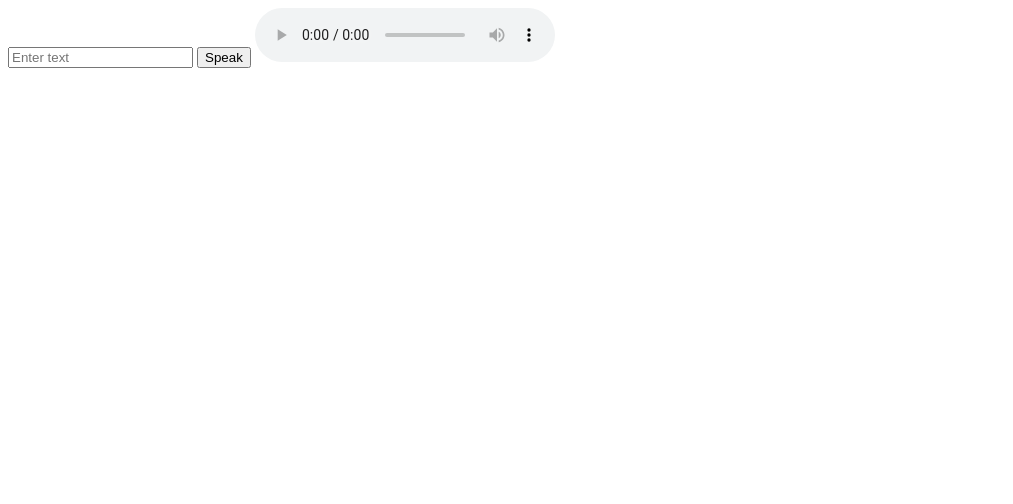
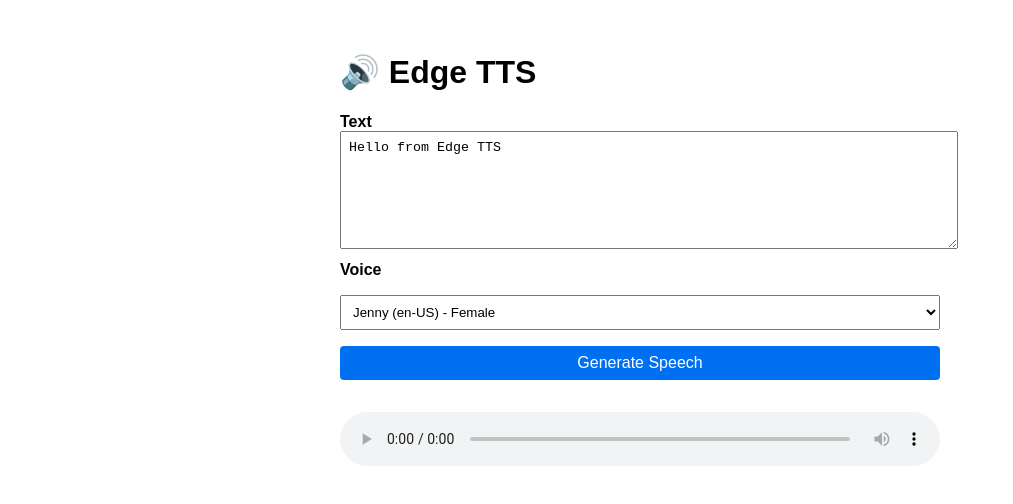
Before and after one commit to oppovincent81-vin/edge-tts-webapp, a website: page public/index.html in a window 1280 px wide. Shown: the whole page, without its empty margins (0-1013 px from the left). Drawn offline with Linux system fonts and the light colour scheme; no server answers.

Commit message:
Update index.html
new

```diff
--- a/public/index.html
+++ b/public/index.html
@@ -1,21 +1,88 @@
 <!DOCTYPE html>
 <html>
+<head>
+  <meta charset="UTF-8">
+  <title>Edge TTS Web App</title>
+  <style>
+    body { font-family: sans-serif; padding: 2rem; max-width: 600px; margin: auto; }
+    textarea { width: 100%; height: 100px; padding: 0.5rem; }
+    select, button { margin: 1rem 0; padding: 0.5rem; display: block; width: 100%; }
+    button { background: #0070f3; color: white; border: none; border-radius: 4px; cursor: pointer; font-size: 1rem; }
+    audio { width: 100%; margin-top: 1rem; }
+    label { font-weight: bold; display: block; margin-top: 0.5rem; }
+    #voiceSelect { width: 100%; }
+  </style>
+</head>
 <body>
-  <input id="text" placeholder="Enter text" />
-  <button id="speak">Speak</button>
-  <audio id="audio" controls></audio>
+  <h1>🔊 Edge TTS</h1>
+  <label for="textInput">Text</label>
+  <textarea id="textInput" placeholder="Type text to convert to speech...">Hello from Edge TTS</textarea>
+
+  <label for="voiceSelect">Voice</label>
+  <select id="voiceSelect"></select>
+
+  <button id="speakBtn">Generate Speech</button>
+  <audio id="audioPlayer" controls></audio>
+
   <script>
-    document.getElementById('speak').onclick = async () => {
-      const text = document.getElementById('text').value;
-      const res = await fetch('/synthesize', {
+    // Load voices when page loads
+    async function loadVoices() {
+      const select = document.getElementById('voiceSelect');
+      try {
+        const res = await fetch('/api/voices');
+        if (!res.ok) throw new Error('Failed to fetch voices');
+        const voices = await res.json();
+        voices.forEach(v => {
+          const opt = document.createElement('option');
+          opt.value = v.ShortName; // e.g. "en-US-JennyNeural"
+          opt.textContent = `${v.Name} (${v.Locale}) - ${v.Gender}`;
+          select.appendChild(opt);
+        });
+        // Pre-select a popular voice (optional)
+        select.value = 'en-US-JennyNeural';
+      } catch (err) {
+        console.error('Error loading voices:', err);
+        // Fallback to a default list if the API fails
+        const fallbackVoices = [
+          { ShortName: 'en-US-JennyNeural', Name: 'Jenny', Locale: 'en-US', Gender: 'Female' },
+          { ShortName: 'en-US-GuyNeural', Name: 'Guy', Locale: 'en-US', Gender: 'Male' },
+          { ShortName: 'en-GB-SoniaNeural', Name: 'Sonia', Locale: 'en-GB', Gender: 'Female' }
+        ];
+        fallbackVoices.forEach(v => {
+          const opt = document.createElement('option');
+          opt.value = v.ShortName;
+          opt.textContent = `${v.Name} (${v.Locale}) - ${v.Gender}`;
+          select.appendChild(opt);
+        });
+      }
+    }
+
+    // Speak button handler
+    document.getElementById('speakBtn').onclick = async () => {
+      const text = document.getElementById('textInput').value.trim();
+      if (!text) return alert('Please enter text.');
+
+      const voice = document.getElementById('voiceSelect').value;
+      const res = await fetch('/api/tts', {
         method: 'POST',
         headers: { 'Content-Type': 'application/json' },
-        body: JSON.stringify({ text })
+        body: JSON.stringify({ text, voice })
       });
+
+      if (!res.ok) {
+        alert('Error: ' + (await res.text()));
+        return;
+      }
+
       const blob = await res.blob();
       const url = URL.createObjectURL(blob);
-      document.getElementById('audio').src = url;
+      const audio = document.getElementById('audioPlayer');
+      audio.src = url;
+      audio.play();
     };
+
+    // Load voices on page start
+    loadVoices();
   </script>
 </body>
 </html>
```
